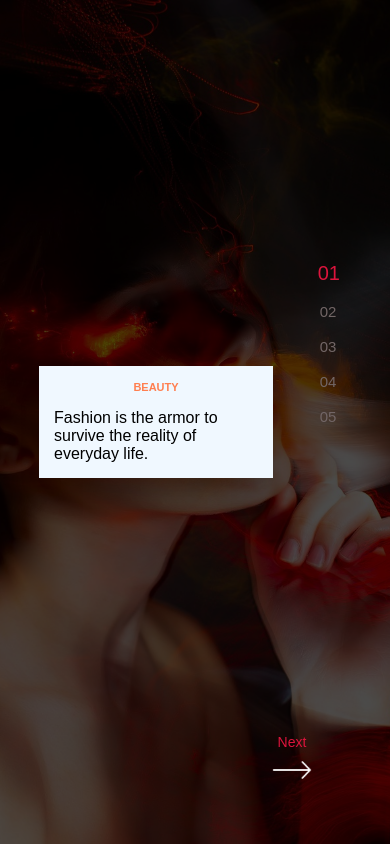
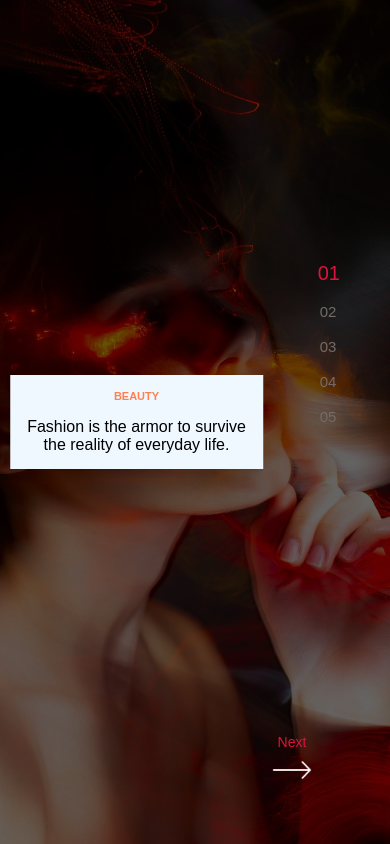
Before and after one commit to vishwanath231/Slider-javascript, a plain HTML site: page index.html in a window 390 px wide. Drawn offline with Linux system fonts and the light colour scheme.

Commit message:
Update style.css

```diff
--- a/assets/css/style.css
+++ b/assets/css/style.css
@@ -87,7 +87,7 @@ body{
     left: 0;
     width: 100%;
     height: 100%;
-    background: rgba(0, 0, 0, 0.7);
+    background: rgba(0, 0, 0, 0.6);
 }
 .info__container{
     position: absolute;
@@ -110,10 +110,11 @@ body{
     font-size: 16px;
     font-weight: 500;
     margin-top: 1rem;
+    text-align: center;
 }
 @media(max-width:600px){
     .info__container{
-        left: 40%
+        left: 35%
     }
 }
 
@@ -168,7 +169,7 @@ body{
     outline: none;
     font-size: 15px;
     font-weight: 500;
-    color: rgb(114, 102, 102);
+    color: rgb(116, 107, 107);
     margin: 9px 0;
     font-family: "poppins",sans-serif;
     cursor: pointer;
```
